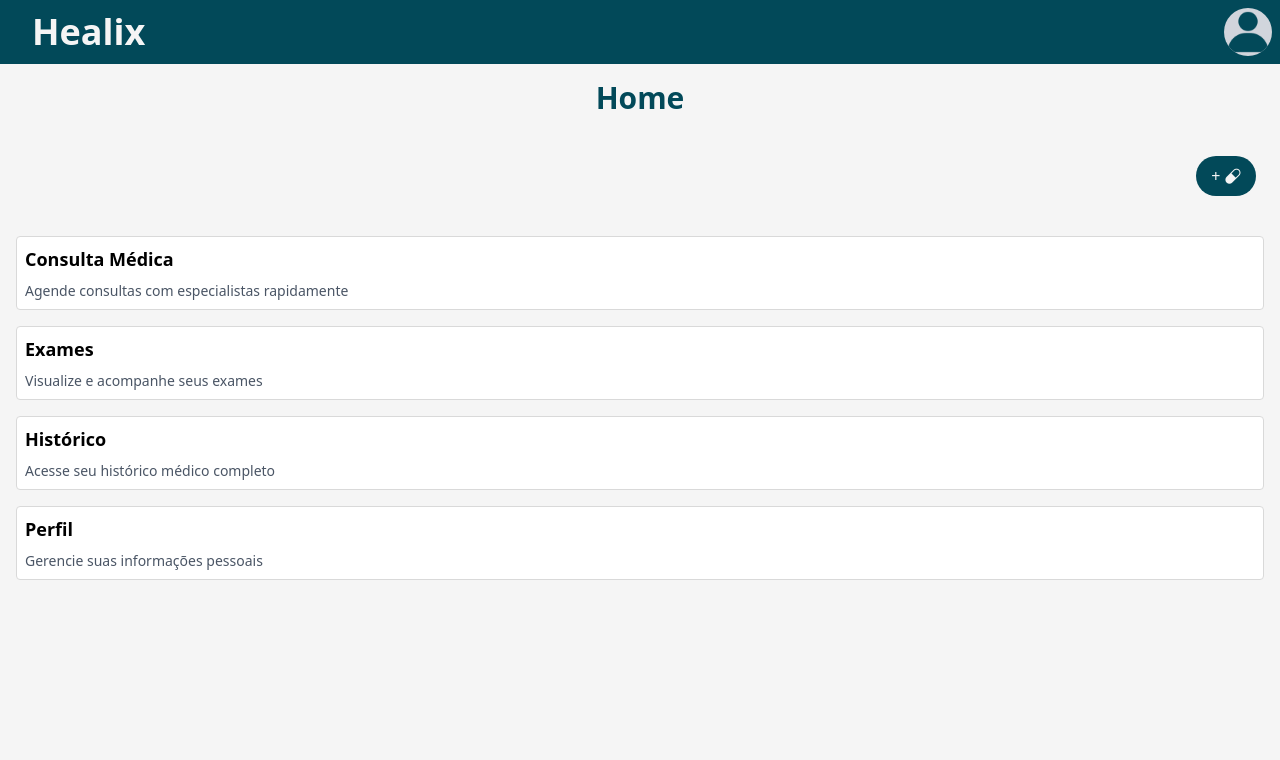
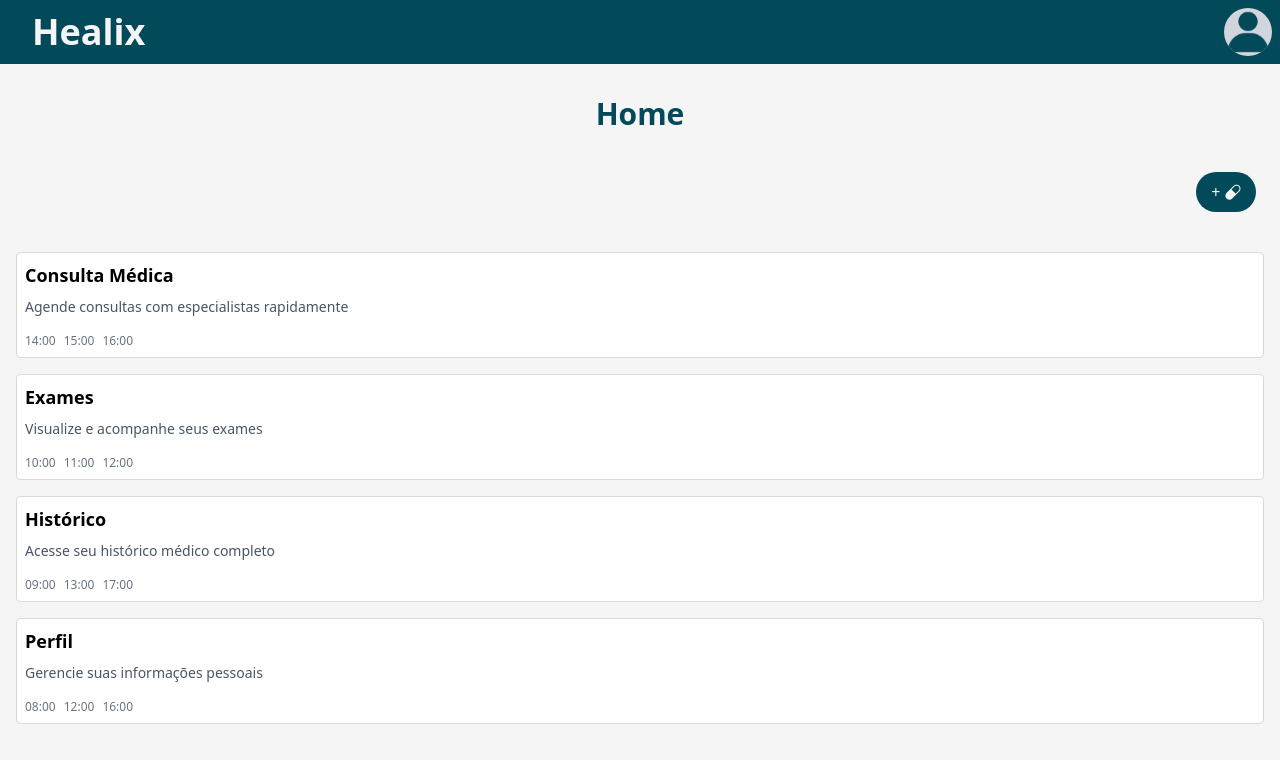
Before and after one commit to CaioAdriano1199/HealixFront, a Next.js app in the folder healix/: page /home in a window 1280 px wide. Shown: the top 760 px of the page. Built offline with nearby package versions, Linux system fonts and the light colour scheme.

Commit message:
colocando o visual de horario

```diff
--- a/healix/public/mocks/cardsmocks.json
+++ b/healix/public/mocks/cardsmocks.json
@@ -3,24 +3,44 @@
     "id": 1,
     "titulo": "Consulta Médica",
     "descricao": "Agende consultas com especialistas rapidamente",
-    "icone": "bi-heart-pulse"
+    "icone": "bi-heart-pulse",
+    "horario":[
+      "14:00",
+      "15:00",
+      "16:00"
+  ]
   },
   {
     "id": 2,
     "titulo": "Exames",
     "descricao": "Visualize e acompanhe seus exames",
-    "icone": "bi-clipboard2-pulse"
+    "icone": "bi-clipboard2-pulse",
+    "horario":[
+      "10:00",
+      "11:00",
+      "12:00"
+  ]
   },
   {
     "id": 3,
     "titulo": "Histórico",
     "descricao": "Acesse seu histórico médico completo",
-    "icone": "bi-clock-history"
+    "icone": "bi-clock-history",
+    "horario":[
+      "09:00",
+      "13:00",
+      "17:00"
+  ]
   },
   {
     "id": 4,
     "titulo": "Perfil",
     "descricao": "Gerencie suas informações pessoais",
-    "icone": "bi-person-circle"
+    "icone": "bi-person-circle",
+    "horario":[
+      "08:00",
+      "12:00",
+      "16:00"
+  ]
   }
 ]
--- a/healix/src/app/home/page.js
+++ b/healix/src/app/home/page.js
@@ -75,16 +75,21 @@ export default function Home() {
       </div>
       <>
         {conttela === 0 && ( // Tela Home
-          <div className="flex flex-col items-center justify-center h-screen pt-16 pb-12 bg-[var(--fundobranco)]">
+          <div className="flex flex-col items-center pt-20 pb-12 min-h-screen bg-[var(--fundobranco)]">
             <h2 className="text-4xl md:text-5xl lg:text-3xl font-bold mb-10 lg:mb-4  mt-4 text-[var(--azulescuro)]">Home</h2>
             <Button className="bg-[var(--azulescuro)] self-end text-[var(--fundobranco)] w-full max-w-[60px] p-2 rounded-full m-6" onClick={() => setModalcriarremedio(true)}>
               + <i className="bi bi-capsule"></i>
             </Button>
-            <div className="flex flex-col h-full gap-4 p-4 w-full cursor-default">
+            <div className="flex flex-col  gap-4 p-4 w-full cursor-default">
               {lembrecard.map((cards) => (
                 <Forms key={cards.id} onClick={() => { setModallembrete(true); setInfolembrete(cards); }}>
                   <h2 className="text-lg font-semibold">{cards.titulo}</h2>
                   <p className="text-sm text-gray-600 mt-2">{cards.descricao}</p>
+                  <div className="flex items-center justify-start w-full mt-4">
+                    {cards.horario && cards.horario.map((horario, index) => (
+                      <p key={index} className="text-xs text-gray-500 mr-2">{horario}</p>
+                    ))}
+                    </div>
                 </Forms>
               ))}
             </div>
@@ -126,6 +131,11 @@ export default function Home() {
                   <>
                     <h2 className="text-xl font-bold mb-6 mt-[-20px] text-[var(--azulescuro)]">{infolembrete?.titulo}</h2>
                     <p className="text-sm text-gray-600 mb-4">{infolembrete?.descricao}</p>
+                    <div className="flex items-center justify-start w-full mb-4">
+                      {infolembrete?.horario && infolembrete.horario.map((horario, index) => (
+                        <p key={index} className="text-xs text-gray-500 mr-2">{horario}</p>
+                      ))}
+                    </div>
                     <Button type="button" className="bg-[var(--azulescuro)] mb-2 text-[var(--fundobranco)] w-full p-2 rounded" onClick={() => setModaleditcard(true)}>Editar</Button>
                     <Button type="button" className="bg-[var(--vermelho)] text-[var(--fundobranco)] w-full p-2 rounded" onClick={() => setModallembrete(false)}>Excluir</Button>
                   </>
```
